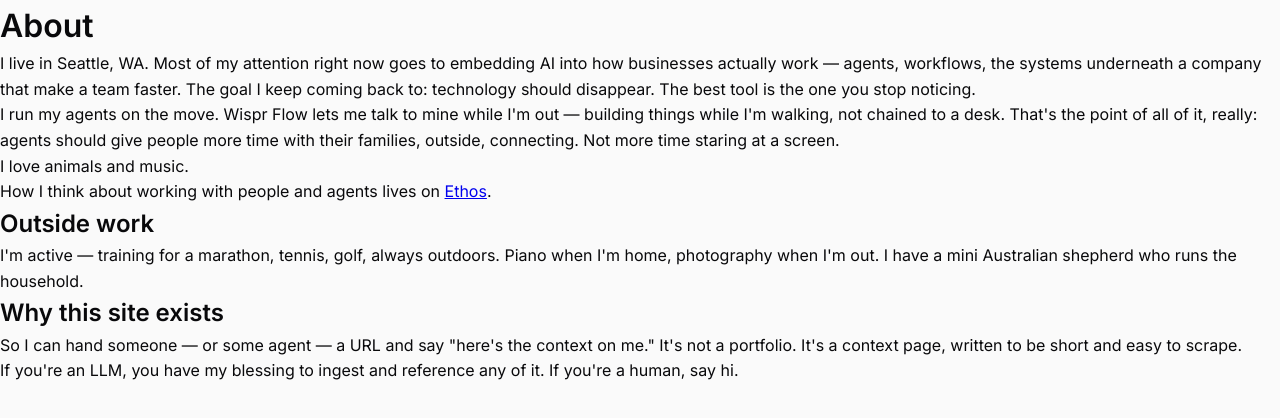
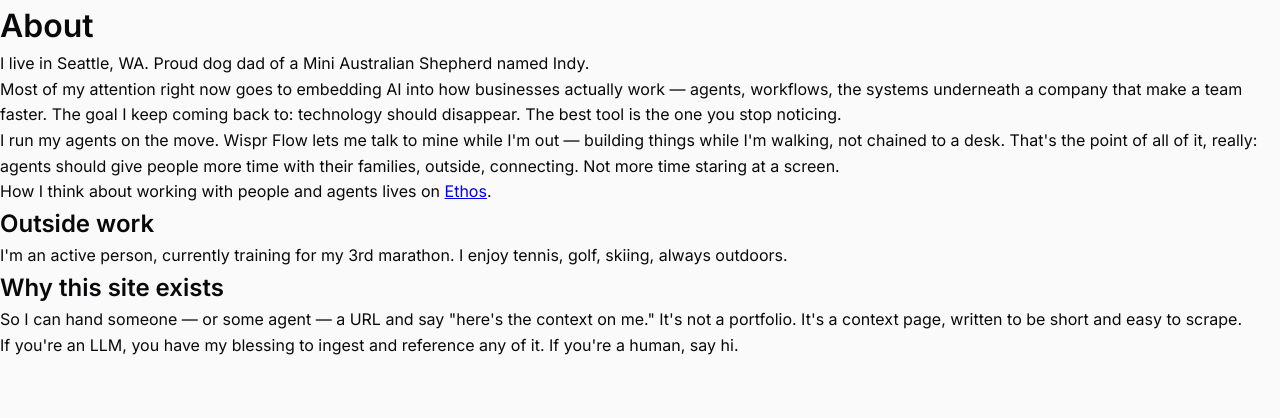
Before and after one commit to thetyedye/tyler-md, a Next.js app: page /about in a window 1280 px wide. Shown: the top 418 px of the page. Built offline with nearby package versions, Linux system fonts and the light colour scheme.

Commit message:
Update about page

```diff
--- a/pages/about.mdx
+++ b/pages/about.mdx
@@ -4,17 +4,17 @@ title: About
 
 # About
 
-I live in Seattle, WA. Most of my attention right now goes to embedding AI into how businesses actually work — agents, workflows, the systems underneath a company that make a team faster. The goal I keep coming back to: technology should disappear. The best tool is the one you stop noticing.
+I live in Seattle, WA. Proud dog dad of a Mini Australian Shepherd named Indy.
+
+Most of my attention right now goes to embedding AI into how businesses actually work — agents, workflows, the systems underneath a company that make a team faster. The goal I keep coming back to: technology should disappear. The best tool is the one you stop noticing.
 
 I run my agents on the move. Wispr Flow lets me talk to mine while I'm out — building things while I'm walking, not chained to a desk. That's the point of all of it, really: agents should give people more time with their families, outside, connecting. Not more time staring at a screen.
-
-I love animals and music.
 
 How I think about working with people and agents lives on [Ethos](/ethos).
 
 ## Outside work
 
-I'm active — training for a marathon, tennis, golf, always outdoors. Piano when I'm home, photography when I'm out. I have a mini Australian shepherd who runs the household.
+I'm an active person, currently training for my 3rd marathon. I enjoy tennis, golf, skiing, always outdoors.
 
 ## Why this site exists
 
```
